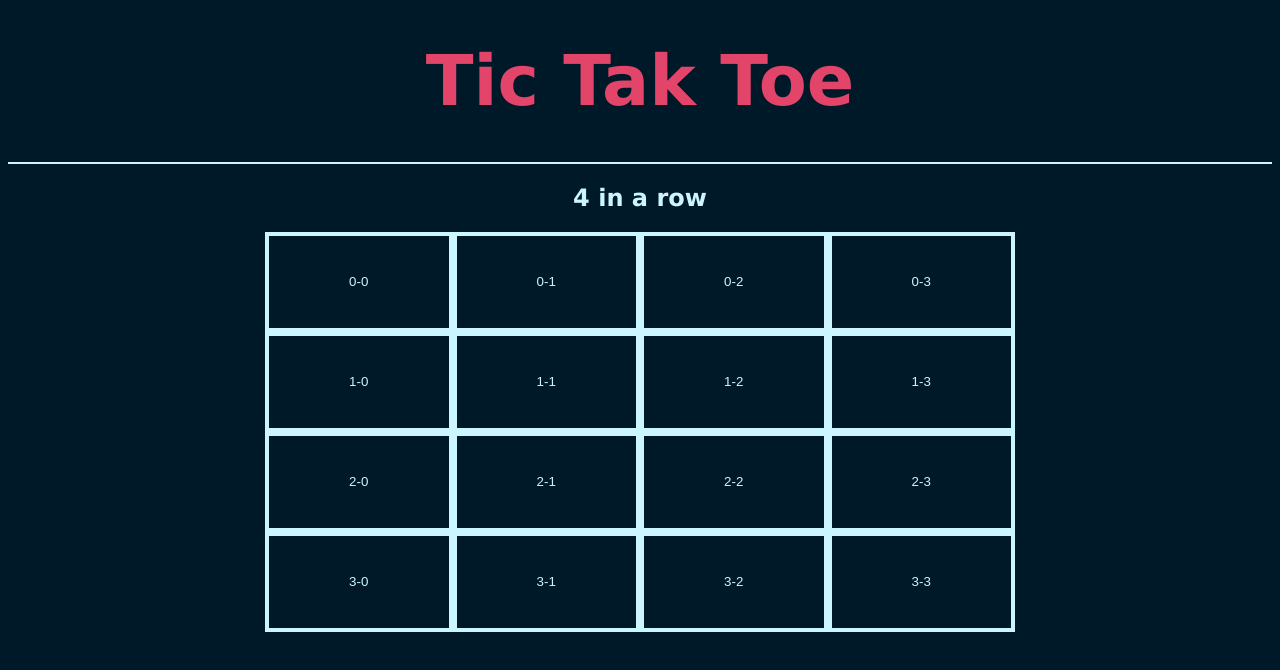
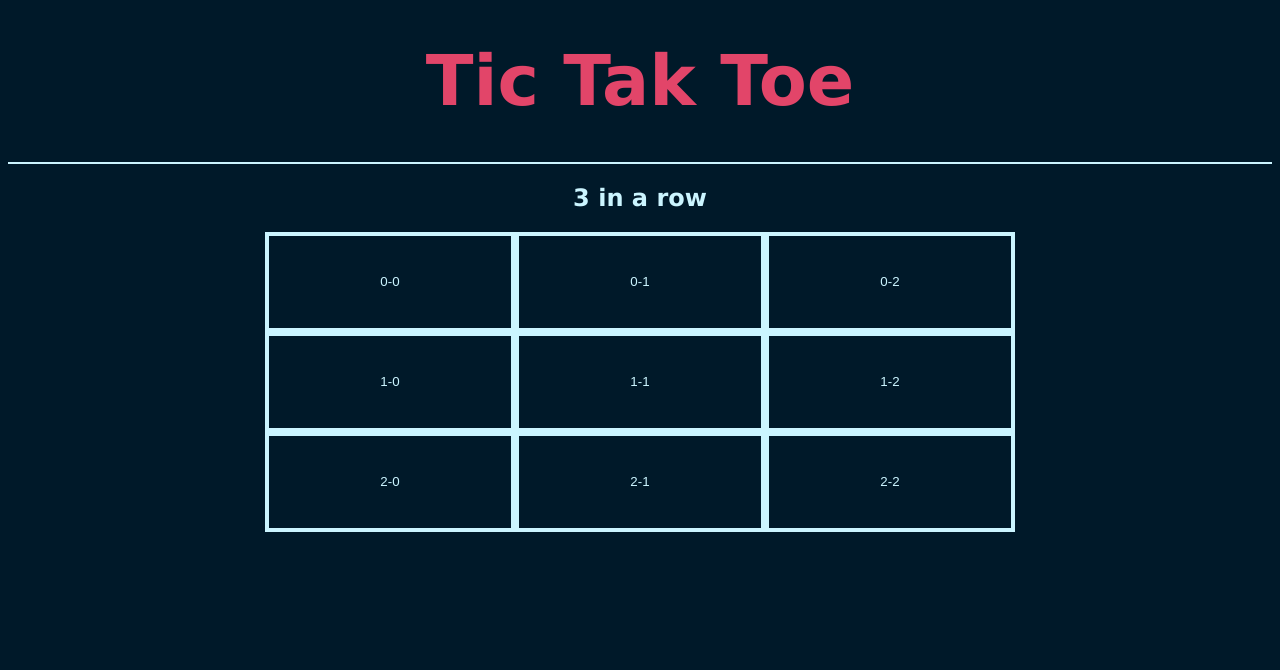
Before and after one commit to nichodim/TicTakToe, a React (Vite) app: page / in a window 1280 px wide. Shown: the top 670 px of the page. Built offline with nearby package versions, Linux system fonts and the light colour scheme.

Commit message:
Implemented working click function

```diff
--- a/package.json
+++ b/package.json
@@ -11,7 +11,8 @@
   },
   "dependencies": {
     "react": "^18.2.0",
-    "react-dom": "^18.2.0"
+    "react-dom": "^18.2.0",
+    "shortid": "^2.2.16"
   },
   "devDependencies": {
     "@types/react": "^18.0.37",
--- a/src/App.jsx
+++ b/src/App.jsx
@@ -5,7 +5,7 @@ import { GameTag } from './GameTag'
 import './App.css'
 
 function App() {
-    const [rows, setRows] = useState(() => 4);
+    const [rows, setRows] = useState(() => 3);
     const [turn, setTurn] = useState(() => 'ex');
     const [tics, setTics] = useState(Array(rows).fill(Array(rows).fill({ type: "none", key: undefined })));
 
@@ -37,15 +37,12 @@ function App() {
         if (tics[rowNum][colNum].type != 'none') return;
 
         setTics(prevTics => {
-            return [
-                ...prevTics.slice(0, rowNum),
-                [
-                    ...prevTics[rowNum].slice(0, colNum),
-                    {...prevTics[rowNum][colNum], type: turn},
-                    ...prevTics[rowNum].slice(colNum + 1, prevTics[rowNum].length)
-                ],
-                ...prevTics.slice(rowNum + 1, prevTics.length)
-            ];
+            return prevTics.map(row => {
+                return row.map(tile => {
+                    if (tile.key == key) return {...tile, type: turn};
+                    else return tile;
+                })
+            })
         });
 
         setTurn(prevTurn => {
--- a/src/Board.jsx
+++ b/src/Board.jsx
@@ -1,10 +1,11 @@
 import { Row } from './Row'
+import shortid from 'shortid';
 
 export function Board({ tics, handleClick }) {
     return (
         <div className="container">
             {tics.map(row => {
-                return <Row tics={row.map(tic => tic)} key={crypto.randomUUID()} handleClick={handleClick} />;
+                return <Row tics={row.map(tic => tic)} key={`row${shortid.generate()}`} handleClick={handleClick} />;
             })}
         </div>
     );
```
Also changed, not shown: 1 other file (tests, documents, lock files or other folders).
